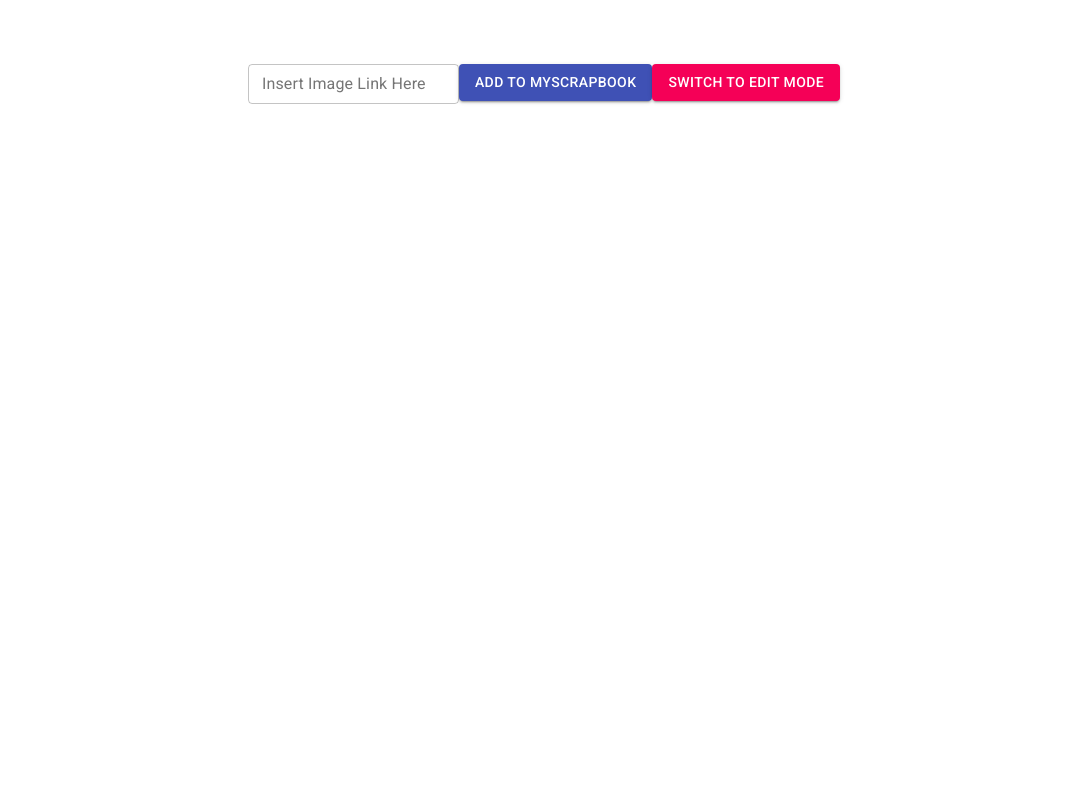
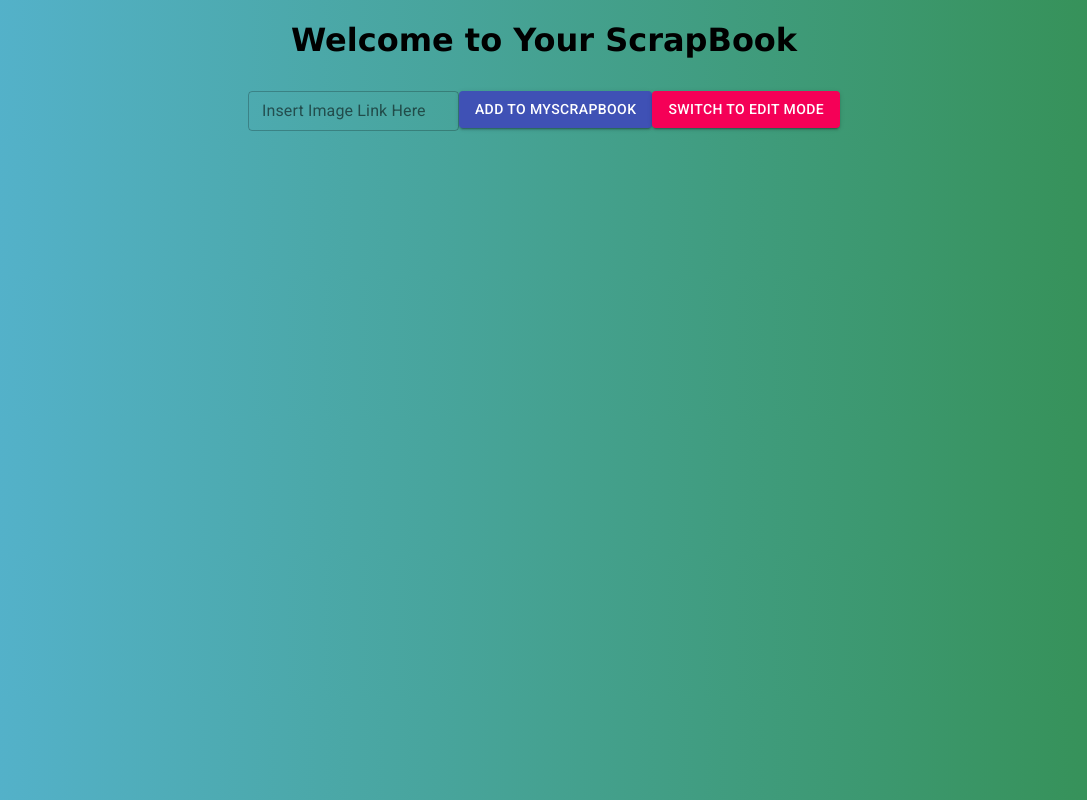
Before and after one commit to eshraghg/myScrapBook, a React (Create React App) app: page / in a window 1280 px wide. Shown: the whole page, without its empty margins (96-1183 px from the left). Built offline with nearby package versions, Linux system fonts and the light colour scheme.

Commit message:
gradient vbackground

```diff
--- a/public/index.html
+++ b/public/index.html
@@ -21,7 +21,7 @@
       href="https://fonts.googleapis.com/icon?family=Material+Icons"
     />
     <!-- ----------------------------------->
-    <title>React App</title>
+    <title>ScrapBook</title>
   </head>
   <body>
     <noscript>You need to enable JavaScript to run this app.</noscript>
--- a/src/components/App.css
+++ b/src/components/App.css
@@ -1,6 +1,26 @@
+body {
+  background: #348f50; /* fallback for old browsers */
+  background: -webkit-linear-gradient(
+    to right,
+    #56b4d3,
+    #348f50
+  ); /* Chrome 10-25, Safari 5.1-6 */
+  background: linear-gradient(
+    to right,
+    #56b4d3,
+    #348f50
+  ); /* W3C, IE 10+/ Edge, Firefox 16+, Chrome 26+, Opera 12+, Safari 7+ */
+}
+
+h1 {
+  font-family: "Lucida Sans", "Lucida Sans Regular", "Lucida Grande",
+    "Lucida Sans Unicode", Geneva, Verdana, sans-serif;
+  text-align: center;
+}
+
 .list {
   width: auto;
-  height: 250px;
+  height: 150px;
 }
 
 .center {
@@ -19,7 +39,7 @@
 }
 
 .marginTop {
-  margin-top: 4rem;
+  margin-top: 2rem;
 }
 
 .margin {
--- a/src/components/App.js
+++ b/src/components/App.js
@@ -101,6 +101,7 @@ const App = () => {
     <div>
       {/* <div className="center marginTop"> */}
       {/* <div className="ui input displayInline"> */}
+      <h1>Welcome to Your ScrapBook</h1>
       <Container fluid="true" textAlign="center" className="center marginTop">
         <TextField
           name="linkInput"
```
